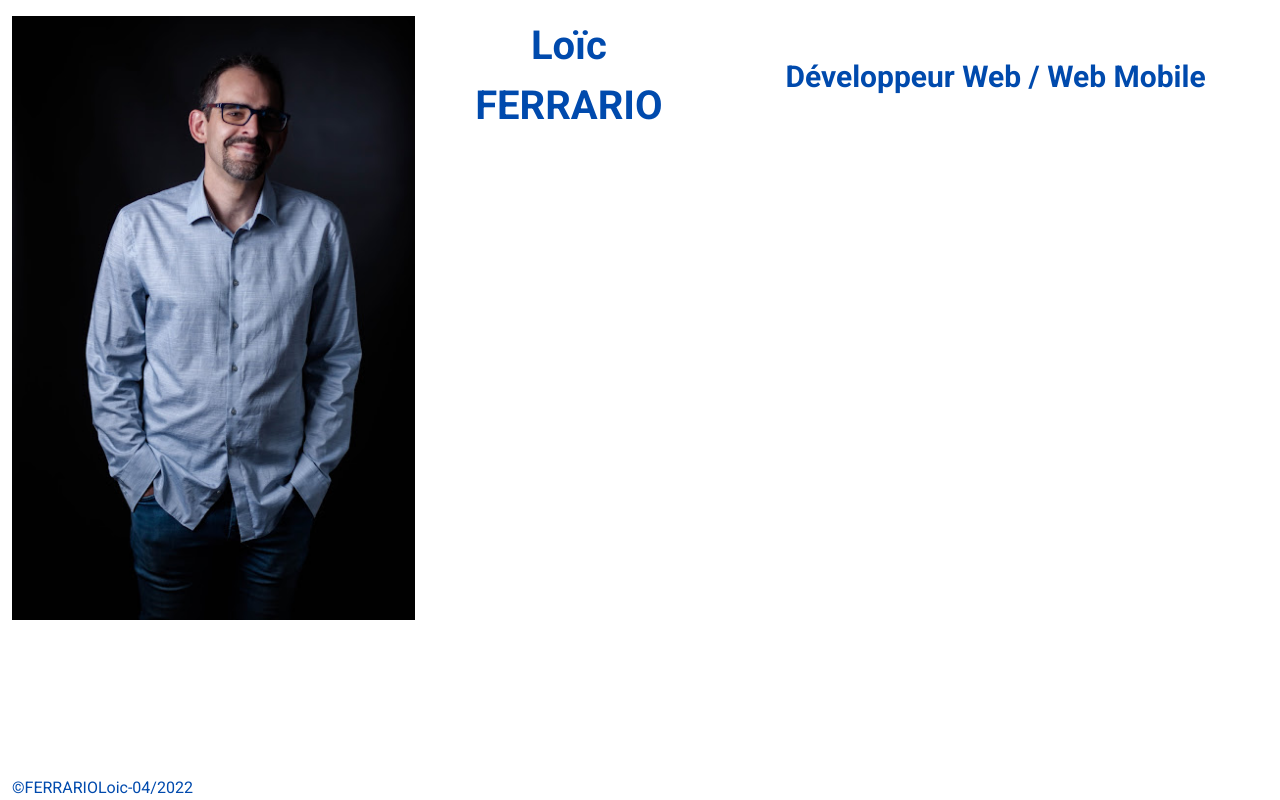
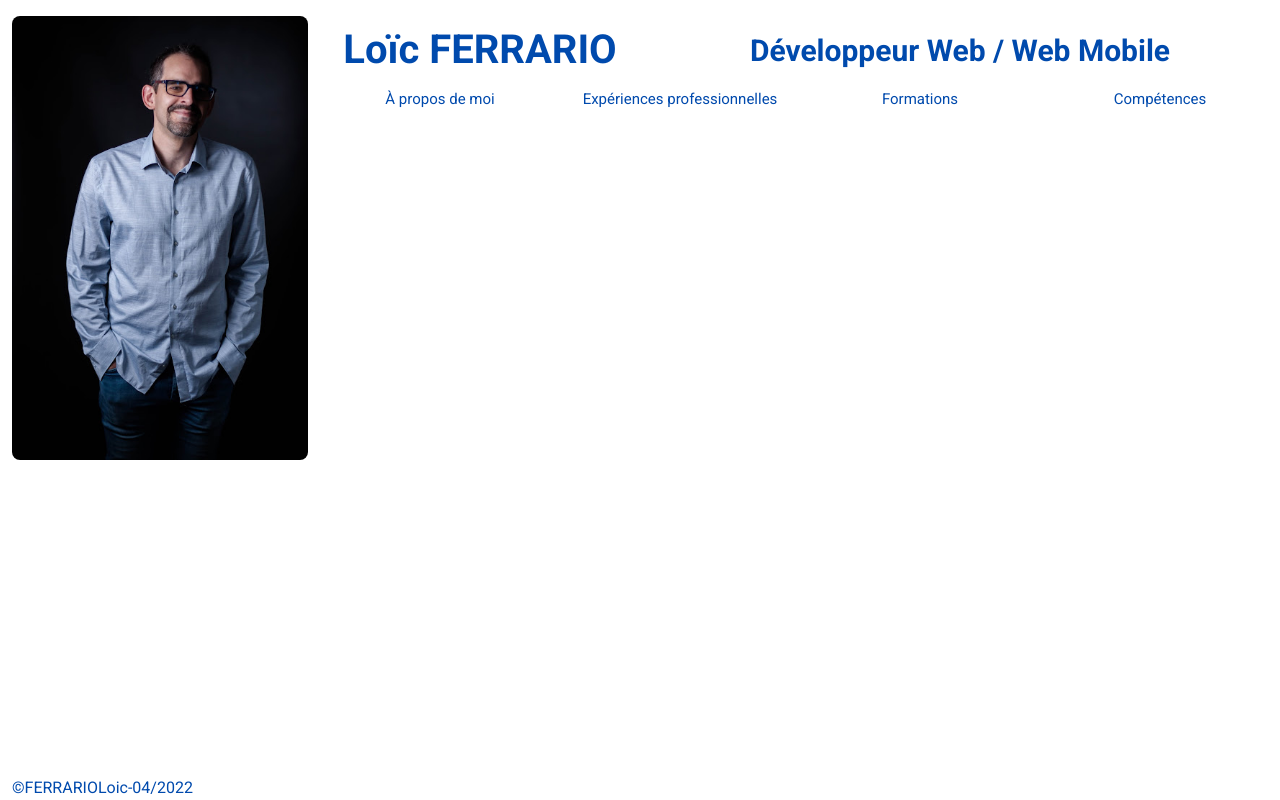
Before and after one commit to FERRARIOLoic/CVNumerique, a plain HTML site: page index2.html in a window 1280 px wide. Drawn offline with nearby package versions, Linux system fonts and the light colour scheme.

Commit message:
menu navbar

```diff
--- a/index2.html
+++ b/index2.html
@@ -29,15 +29,29 @@
 <body>
     <header id="site-header" class="container-fluid">
         <div class="row d-flex justify-content-center">
-            <div class="col-4 col-md-4 text-center">
-                <img src="public/assets/img/loic.jpg" class="photo_profile py-3" alt="Ma photo">
+            <div class="col-4 col-md-3 text-center py-3">
+                <img src="public/assets/img/loic.jpg" class="photo_profile" alt="Ma photo">
             </div>
-            <div class="col-8 col-md-8 py-3">
+            <div class="col-8 col-md-9 py-3">
                 <div class="row d-flex justify-content-center">
-                    <div class="col-12 col-md-4 title_name fw-bold text-center align-self-center">
+                    <div class="col-12 col-md-4 title_name fw-bold text-center align-self-center py-1">
                         Loïc FERRARIO
                     </div>
-                    <div class="col-12 col-md-8 title_job fw-bold text-center align-self-center">Développeur Web / Web Mobile</div>
+                    <div class="col-12 col-md-8 title_job fw-bold text-center align-self-center py-1">Développeur Web / Web Mobile</div>
+                </div>
+                <div class="row">
+                    <div class="col-6 col-md-3 font_menu_navbar align-self-center text-center py-1">
+                        &Agrave; propos de moi
+                    </div>
+                    <div class="col-6 col-md-3 font_menu_navbar align-self-center text-center py-1">
+                        Expériences professionnelles
+                    </div>
+                    <div class="col-6 col-md-3 font_menu_navbar align-self-center text-center py-1">
+                        Formations
+                    </div>
+                    <div class="col-6 col-md-3 font_menu_navbar align-self-center text-center py-1">
+                        Compétences
+                    </div>
                 </div>
             </div>
 
--- a/public/assets/css/style2.css
+++ b/public/assets/css/style2.css
@@ -27,9 +27,8 @@ main {
 }
 
 .photo_profile {
-
-    width:fit-content;
-    max-width:100%;
+    width: fit-content;
+    max-width: 100%;
 }
 
 
@@ -40,19 +39,38 @@ main {
     .title_name {
         font-size: 25px;
     }
+
     .title_job {
         font-size: 16px;
     }
 
+    .font_menu_navbar {
+        font-size: 10px;
+    }
+
+    .photo_profile {
+        border-radius: 4px;
+    }
+
 }
+
 /*------------- MIN WIDTH 576px ---------*/
 @media screen and (min-width:576px) {
 
     .title_name {
         font-size: 40px;
     }
+
     .title_job {
         font-size: 30px;
     }
 
+    .font_menu_navbar {
+        font-size: 15px;
+    }
+
+    .photo_profile {
+        border-radius: 8px;
+    }
+
 }
```
